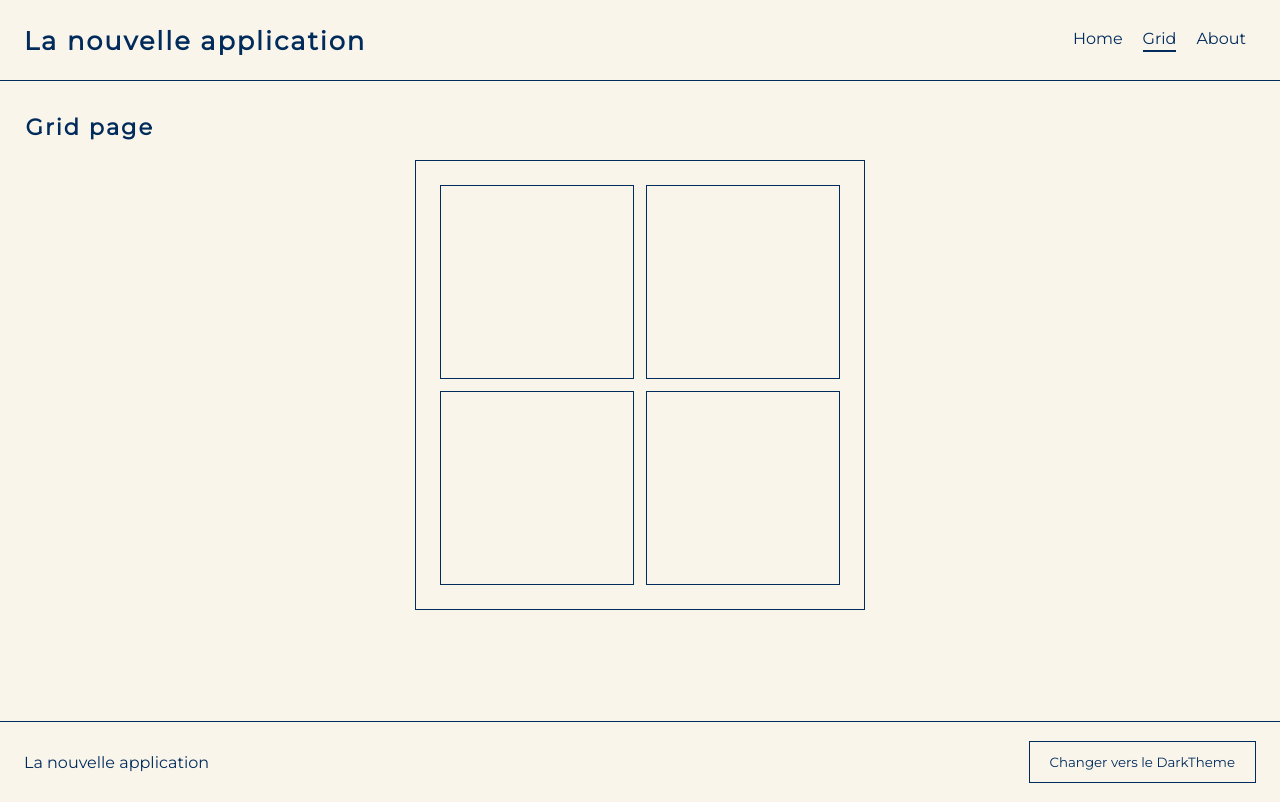
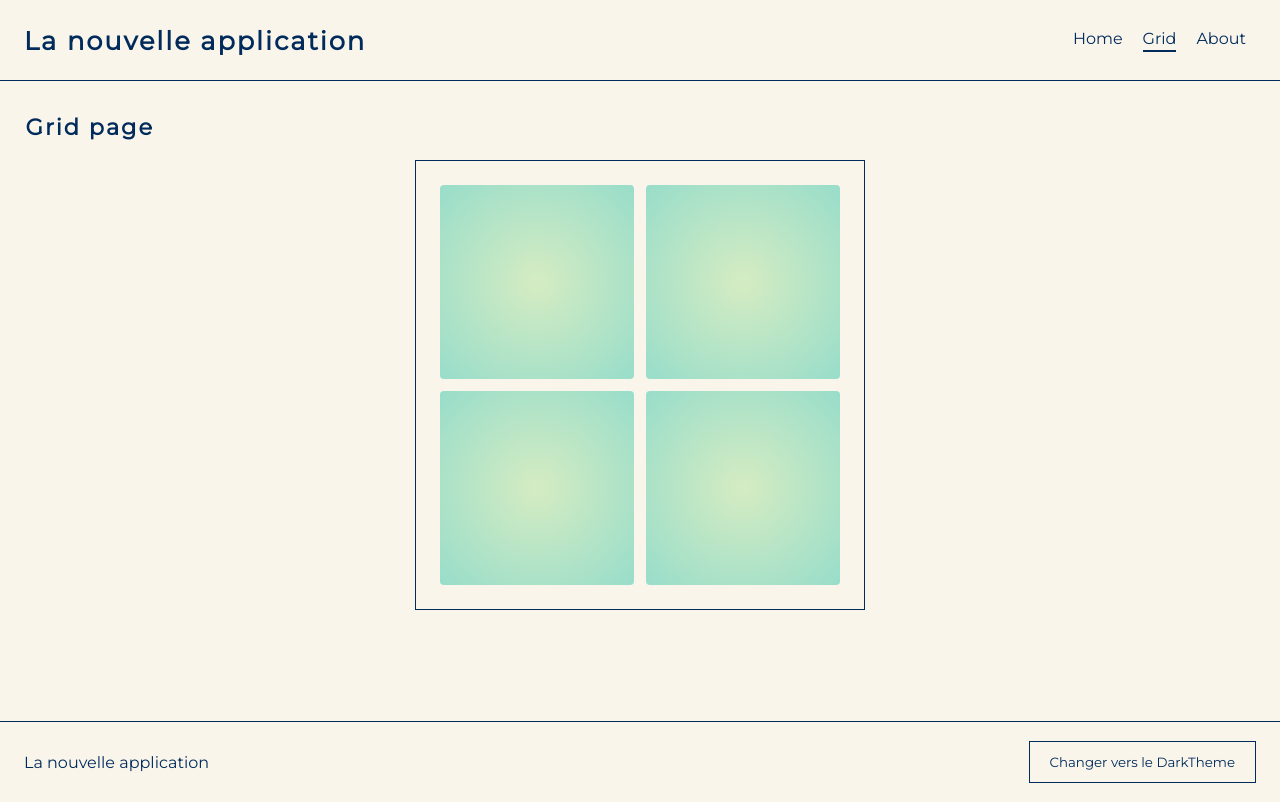
Before and after one commit to Bretzddev/appsons, a React (Create React App) app: page /grid in a window 1280 px wide. Built offline with nearby package versions, Linux system fonts and the light colour scheme.

Commit message:
Styled Button

```diff
--- a/src/Components/Grid/GrilleButton.js
+++ b/src/Components/Grid/GrilleButton.js
@@ -1,9 +1,39 @@
 import { styled } from "styled-components";
 
-export default function GrilleButton(){
-    return <Wrapper></Wrapper>;
+export default function GrilleButton({isPlayed=false}){
+    return <Wrapper isPlayed={isPlayed}></Wrapper>;
     }
 
     const Wrapper = styled.div`
-    border: solid 1px;
+    border-radius: 4px;
+    background: rgba(213, 236, 194, 1);
+    background: radial-gradient(circle, rgba(213, 236, 194, 1) 0%, rgba(152, 221, 202, 1)100%);
+    position: relative;
+    &::before {
+        position: absolute;
+        content: "";
+        top: 0;
+        right: 0;
+        bottom: 0;
+        left: 0;
+        z-index: 0;
+        background: radial-gradient(
+            circle,
+            rgba(255, 170, 167, 1) ${(props) => (props.isPlayed ? "25%" : "0%")},
+            rgba(255, 230, 213, 1) 100%
+        );
+        opacity: ${(props) => (props.isPlayed ? "1" : "0")};
+        transition: linear 0.2s;
+    }
+    &:hover::before{
+        opacity: 1;
+    }
+    &:active::before{
+        opacity: 1;
+        background: radial-gradient(
+            circle,
+            rgba(255, 170, 167, 1) 25%,
+            rgba(255, 230, 213, 1) 100%
+        );
+    }
     `;
```
